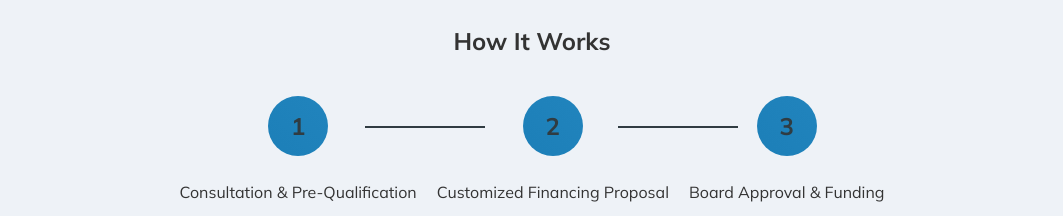
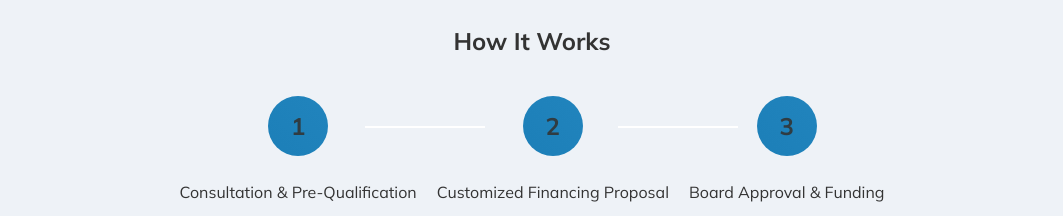
Before and after one commit to MetaCapFin/tu-cielo-site, a React (Create React App) app: page / in a window 1280 px wide. Shown: the part 1580-1796 px from the top of the page, without its empty margins (108-1171 px from the left). Built offline with nearby package versions, Linux system fonts and the light colour scheme.

Commit message:
Update App.css

```diff
--- a/src/App.css
+++ b/src/App.css
@@ -405,7 +405,7 @@
 .step-line-horizontal {
   width: 120px;
   height: 2px;
-  background-color: #303c42;
+  background-color: white;
   position: absolute;
   top: 30px; /* vertically center with the circle */
   left: 78%;
```
